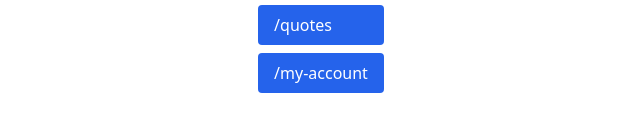
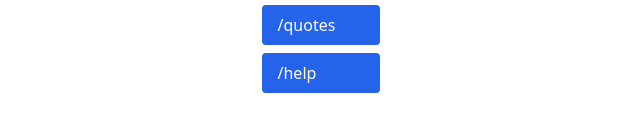
Before and after one commit to hqmhc/deeplinkstesting, a plain HTML site: page index.html in a window 1280 px wide. Shown: the part 549-680 px from the top of the page, 319-959 px from the left. Drawn offline with nearby package versions, Linux system fonts and the light colour scheme.

Commit message:
Add actual paths

```diff
--- a/index.html
+++ b/index.html
@@ -34,7 +34,7 @@
       "/cars-new",
       "/dashboard",
       "/quotes",
-      "/my-account",
+      "/help",
     ];
 
     function addTailwindCSSToElement(element, tailwindStyle) {
```
Also changed, not shown: 1 other file.
